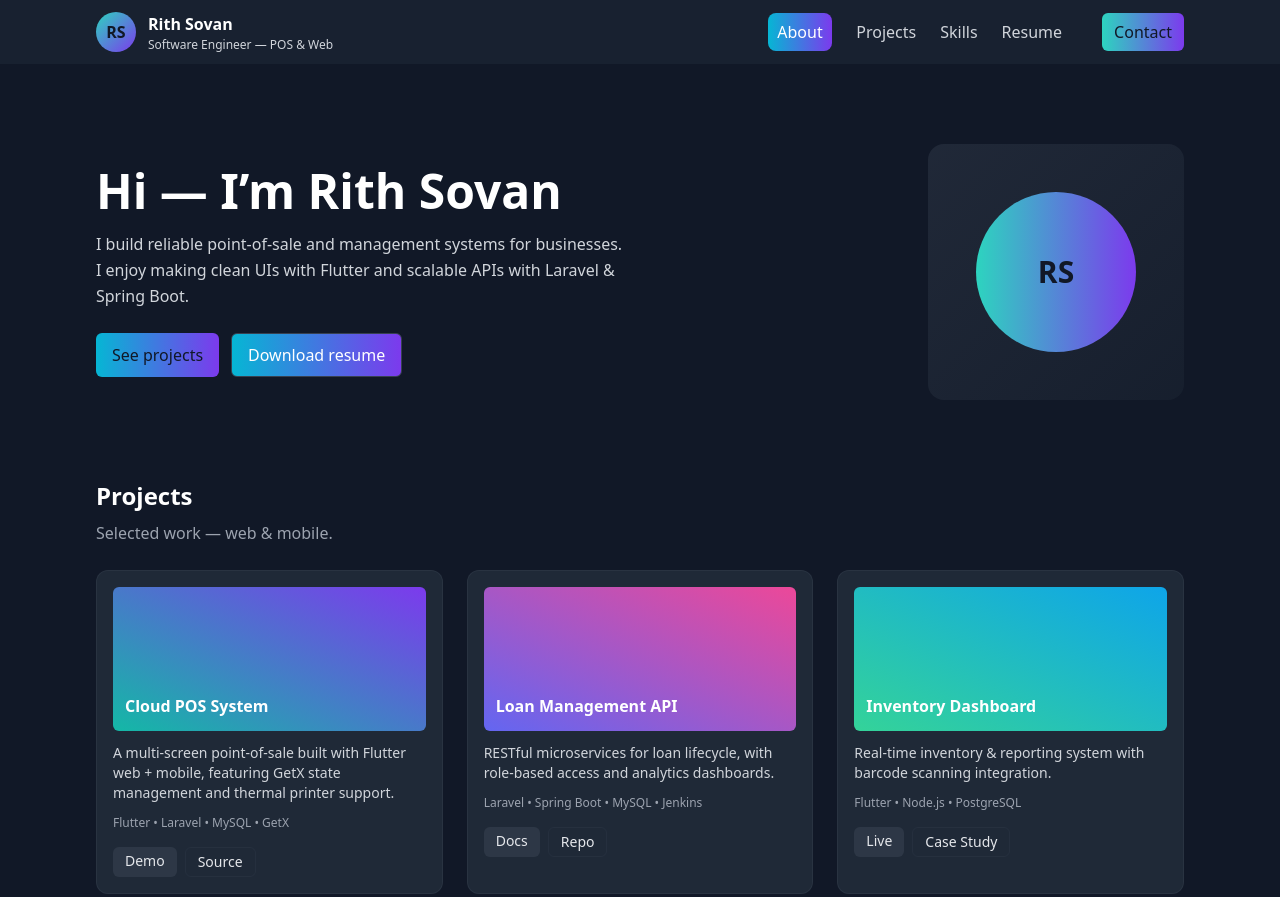
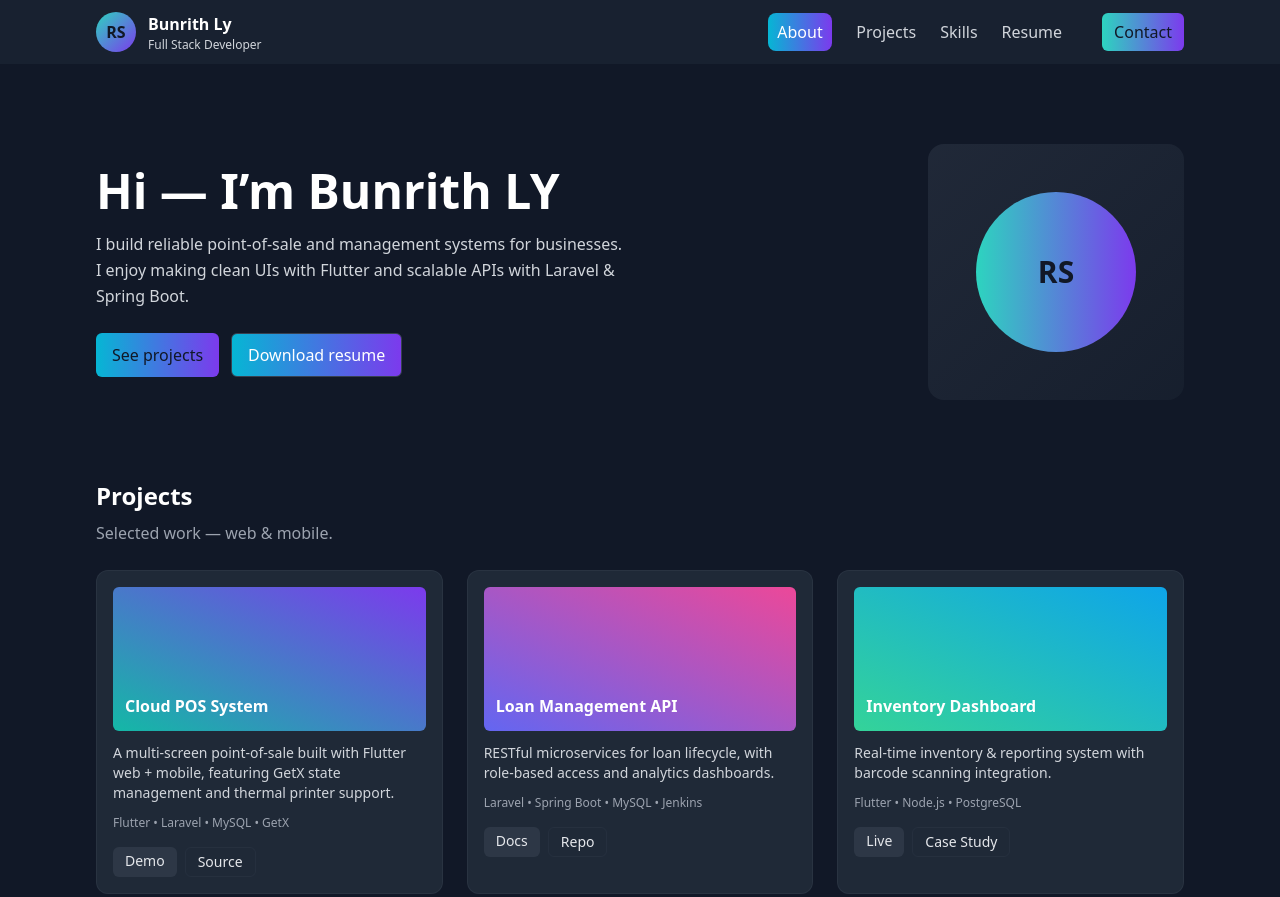
Before and after one commit to sovanrithall168/protfolio, a plain HTML site: page index.html in a window 1280 px wide. Shown: the top 897 px of the page. Drawn offline with nearby package versions, Linux system fonts and the light colour scheme.

Commit message:
update info

```diff
--- a/index.html
+++ b/index.html
@@ -20,8 +20,8 @@
           <a href="#" class="flex items-center gap-3">
             <div class="w-10 h-10 rounded-full bg-gradient-to-br from-teal-400 to-violet-600 flex items-center justify-center font-bold text-gray-900">RS</div>
             <div class="hidden sm:block">
-              <div class="text-white font-semibold">Rith Sovan</div>
-              <div class="text-xs text-gray-300">Software Engineer — POS & Web</div>
+              <div class="text-white font-semibold">Bunrith Ly</div>
+              <div class="text-xs text-gray-300">Full Stack Developer</div>
             </div>
           </a>
         </div>
@@ -66,7 +66,7 @@
     <section id="about" class="py-8 scroll-mt-20">
       <div class="grid md:grid-cols-2 gap-8 items-center">
         <div>
-          <h1 class="text-4xl sm:text-5xl font-extrabold text-white">Hi — I’m Rith Sovan</h1>
+          <h1 class="text-4xl sm:text-5xl font-extrabold text-white">Hi — I’m Bunrith LY</h1>
           <p class="mt-4 text-gray-300 max-w-xl">I build reliable point-of-sale and management systems for businesses. I enjoy making clean UIs with Flutter and scalable APIs with Laravel & Spring Boot.</p>
 
           <div class="mt-6 flex flex-wrap gap-3">
@@ -194,7 +194,7 @@
       </form>
     </section>
 
-    <footer class="mt-16 text-center text-gray-500 text-sm pb-12">© <span id="year"></span> Rith Sovan — Built with ❤️ and TailwindCSS</footer>
+    <footer class="mt-16 text-center text-gray-500 text-sm pb-12">© <span id="year"></span> Bunrith</footer>
   </main>
 
   <script>
```
